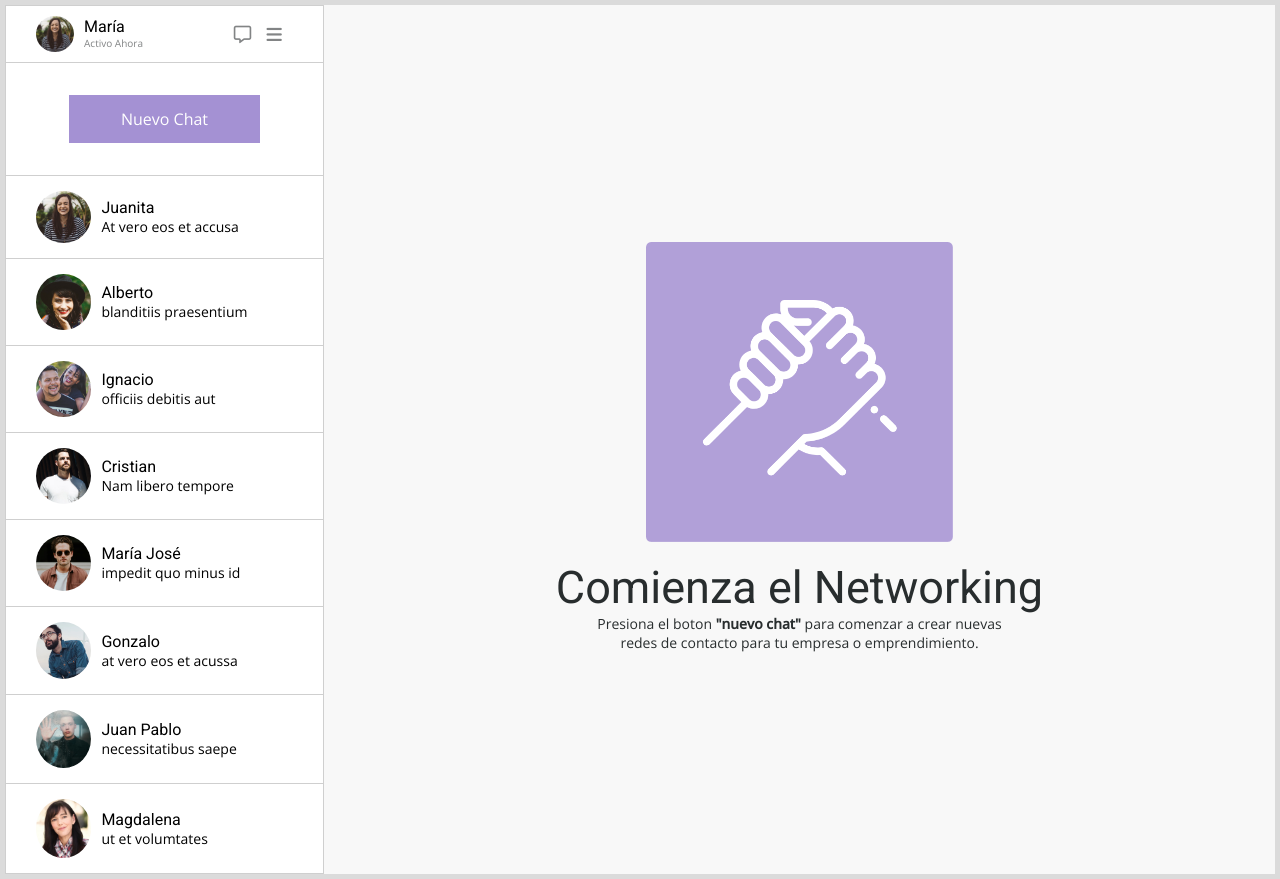
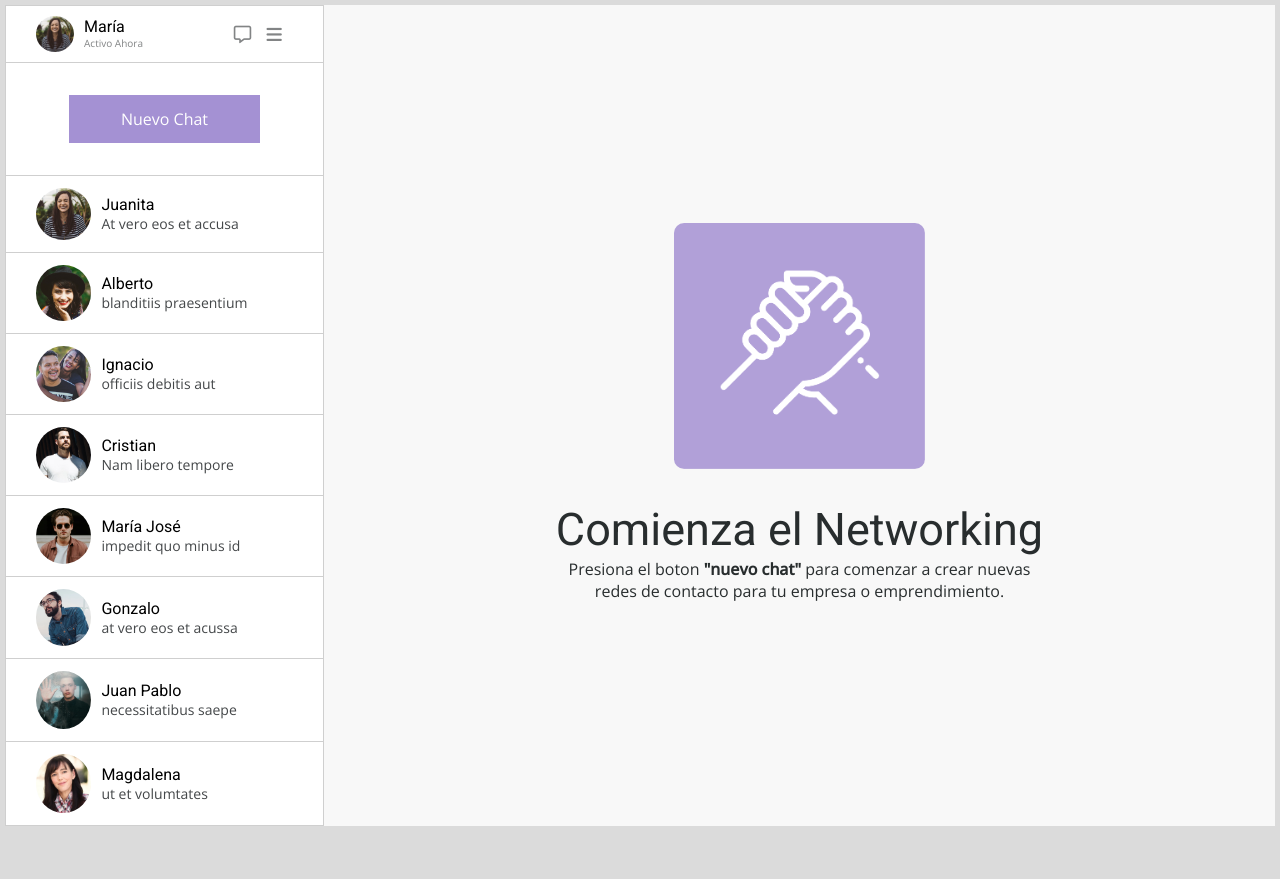
Before and after one commit to Lucmunoz/css-avanzado-flex, a plain HTML site: page index.html in a window 1280 px wide. After the commit the page ends 831 px from the top, so only its background shows below. Drawn offline with nearby package versions, Linux system fonts and the light colour scheme.

Commit message:
ajustes de formato

```diff
--- a/assets/css/style.css
+++ b/assets/css/style.css
@@ -36,30 +36,42 @@ body{
 }
 
 .chat-1{
-    padding: 15px;
+    height: 30%;
+    padding: 2rem;
+}
+
+.chat-2{
+pad: 6px;
 }
 
 .chat-2 h1{
-    margin: 0;
+    margin: 2px;
     font-size: 45px;
     font-family: 'Roboto', sans-serif;
     font-weight: 300;
     color: #282d2e;
 }
 
+
 .chat-3{
-    width: 45%;
+    flex:0 0 10%;
+    width: 50%;
     text-align: center;
 }
 
 .chat-3 p{
-    font-size: 14px;
+    font-size: 16px;
     color: #282d2e;
 }
 
 .photo{
     border-radius: 50%;
     width: 100%;
+}
+
+.main-photo{
+    border-radius: 4%;
+    height: 100%;
 }
 
 .boton{
@@ -108,13 +120,12 @@ i{
 }
 
 .contacto-foto{
-    justify-content: center;
+    align-items: center;
     flex-basis:20%;
-    padding: 15px 10px 15px 30px;
+    padding: 12px 10px 12px 30px;
 }
 
 .mi-contacto-foto{
-    justify-content: center;
     flex-basis:12%;
     padding: 10px 10px 10px 30px;
 }
@@ -140,6 +151,10 @@ font-size: 10px;
 color: #828485;
 }
 
+.estado p{
+    color: #444749;
+    }
+
 p{
     font-size: 14px;
     font-family: 'Open Sans', sans-serif;
--- a/index.html
+++ b/index.html
@@ -13,7 +13,6 @@
     <link rel="stylesheet" href="./assets/css/style.css">
 </head>
 <body>
-
     <main>
         <div class="flex main-container">
 
@@ -109,7 +108,7 @@
                         <div class="estado"><p>necessitatibus saepe</p></div>
                     </div>
                 </div>
-                                <hr>
+                <hr>
                 <div class="flex contacto">
                     <div class="flex contacto-foto">
                         <img class="photo" height="" src="./assets/img/Screen Shot 2018-11-28 at 15.32.44.jpg" />
@@ -122,9 +121,8 @@
             </div>
 
             <div class="flex flex-item chat">
-
                     <div class="chat-1">
-                        <img src="./assets/img/hand.png" height="300" alt="">
+                        <img class="main-photo" src="./assets/img/hand.png"  alt="">
                     </div>
                     <div class="chat-2">
                         <h1>Comienza el Networking</h1>
@@ -135,6 +133,5 @@
             </div>
         </div>
     </main>
-
 </body>
 </html>
```
